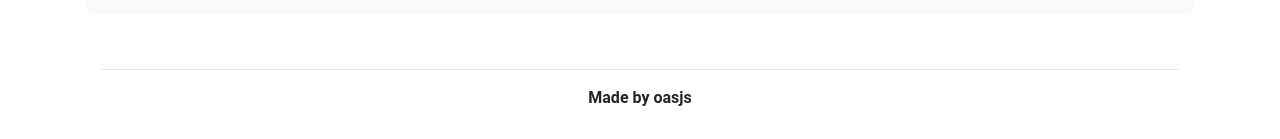
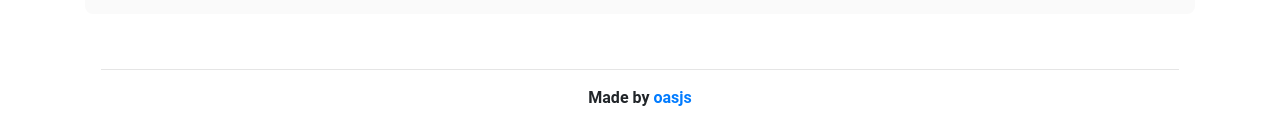
Before and after one commit to materiais-unasus-ufsc/super-fazedor-de-colunas-perfeitas, a SvelteKit app: page / in a window 1280 px wide. Shown: the part 918-1057 px from the top of the page. Built offline with nearby package versions, Linux system fonts and the light colour scheme.

Commit message:
Reinsert the link (I'm just dumb)

```diff
--- a/src/routes/+page.svelte
+++ b/src/routes/+page.svelte
@@ -62,7 +62,7 @@
 	<div class="spacer"></div>
 	<div class="separator"></div>
 	<footer>
-		Made by oasjs
+		Made by <a href="https://github.com/oasjs" target="_blank">oasjs</a>
 	</footer>
 </main>
 
```
